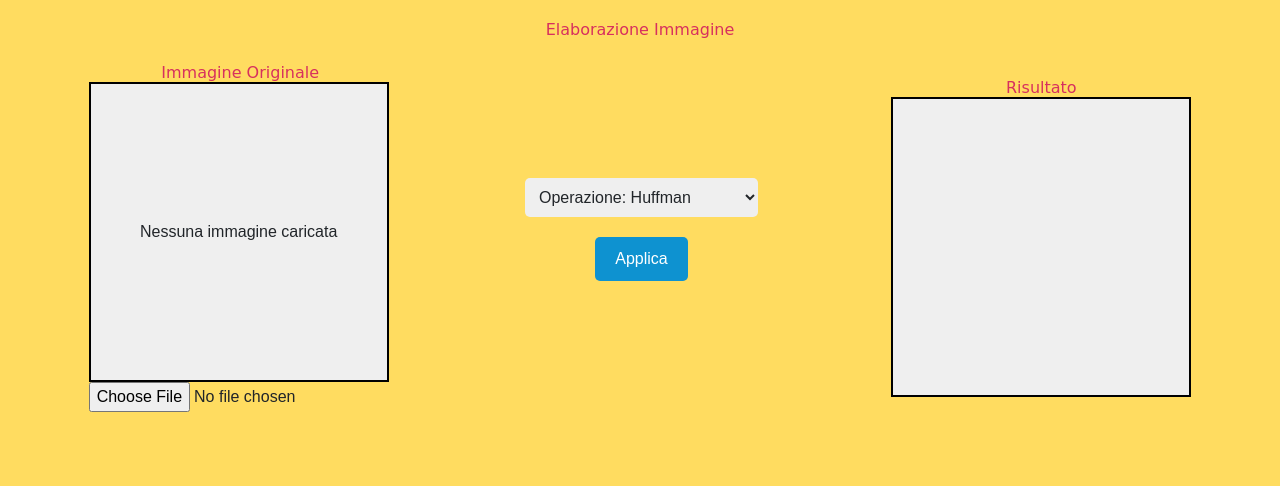
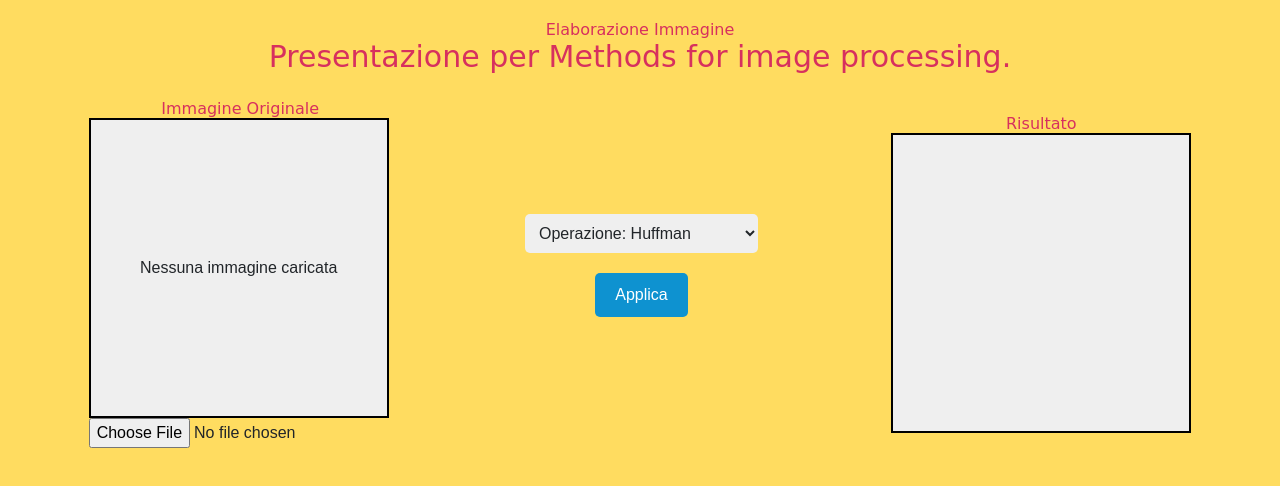
Before and after one commit to Raisero/image-processing-app, a Next.js app: page /upload in a window 1280 px wide. Shown: the top 486 px of the page. Built offline with nearby package versions, Linux system fonts and the light colour scheme.

Commit message:
Added a paragraph element with text to the h1 element in the UploadPage component.

```diff
--- a/app/upload/page.tsx
+++ b/app/upload/page.tsx
@@ -209,6 +209,7 @@ export default function UploadPage() {
         <div style={{ backgroundColor: '#FFDC60', height: '100vh', padding: '20px' }}>
             <h1 style={{ fontFamily: 'Comic Sans MS', color: '#D7305E', textAlign: 'center' }}>
                 Elaborazione Immagine
+                <p style={{ fontFamily: 'Comic Sans MS', fontSize: '30px', color: '#D7305E', textAlign: 'center' }}>Presentazione per Methods for image processing.</p>
             </h1>
 
             <div className="container mt-4">
```
